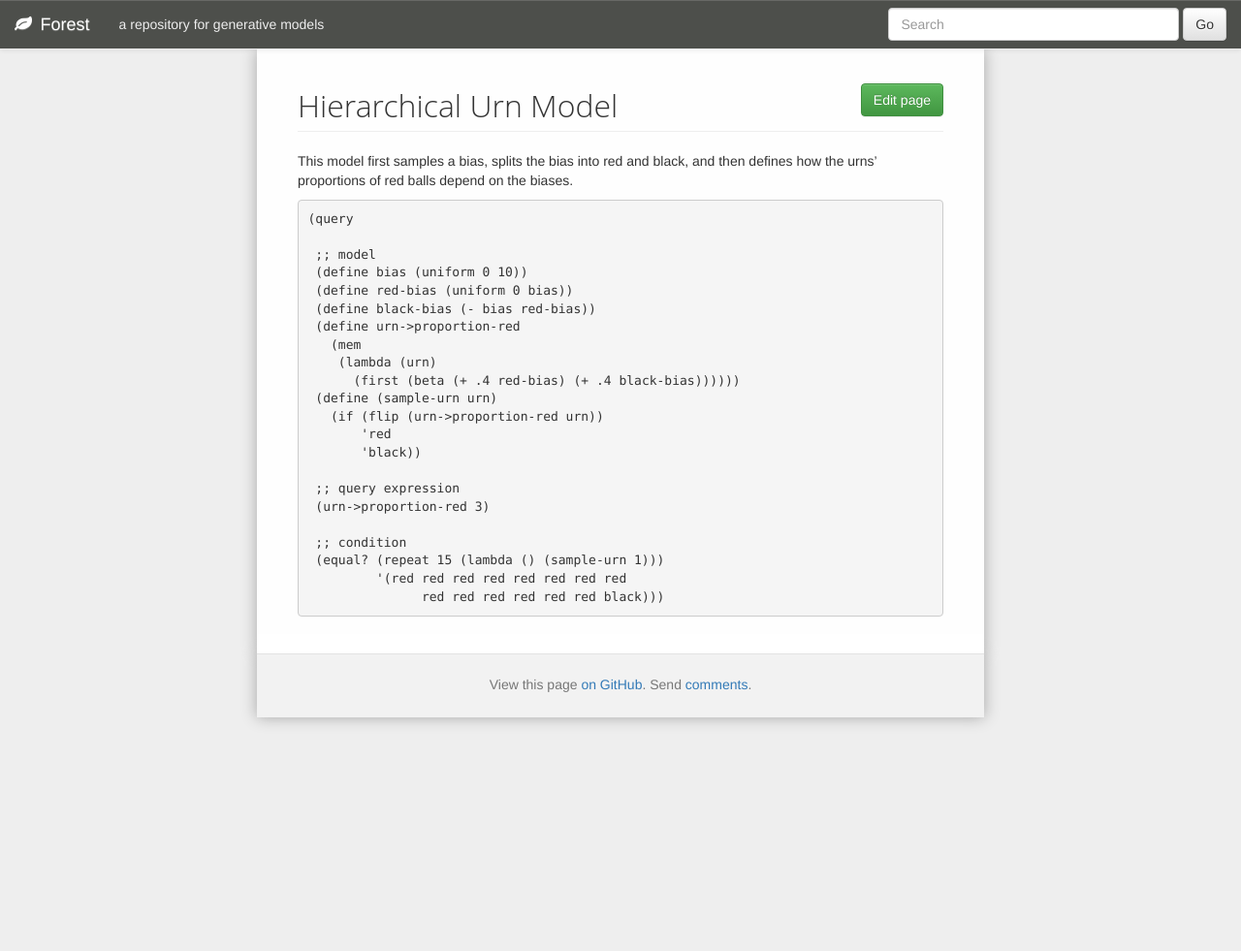
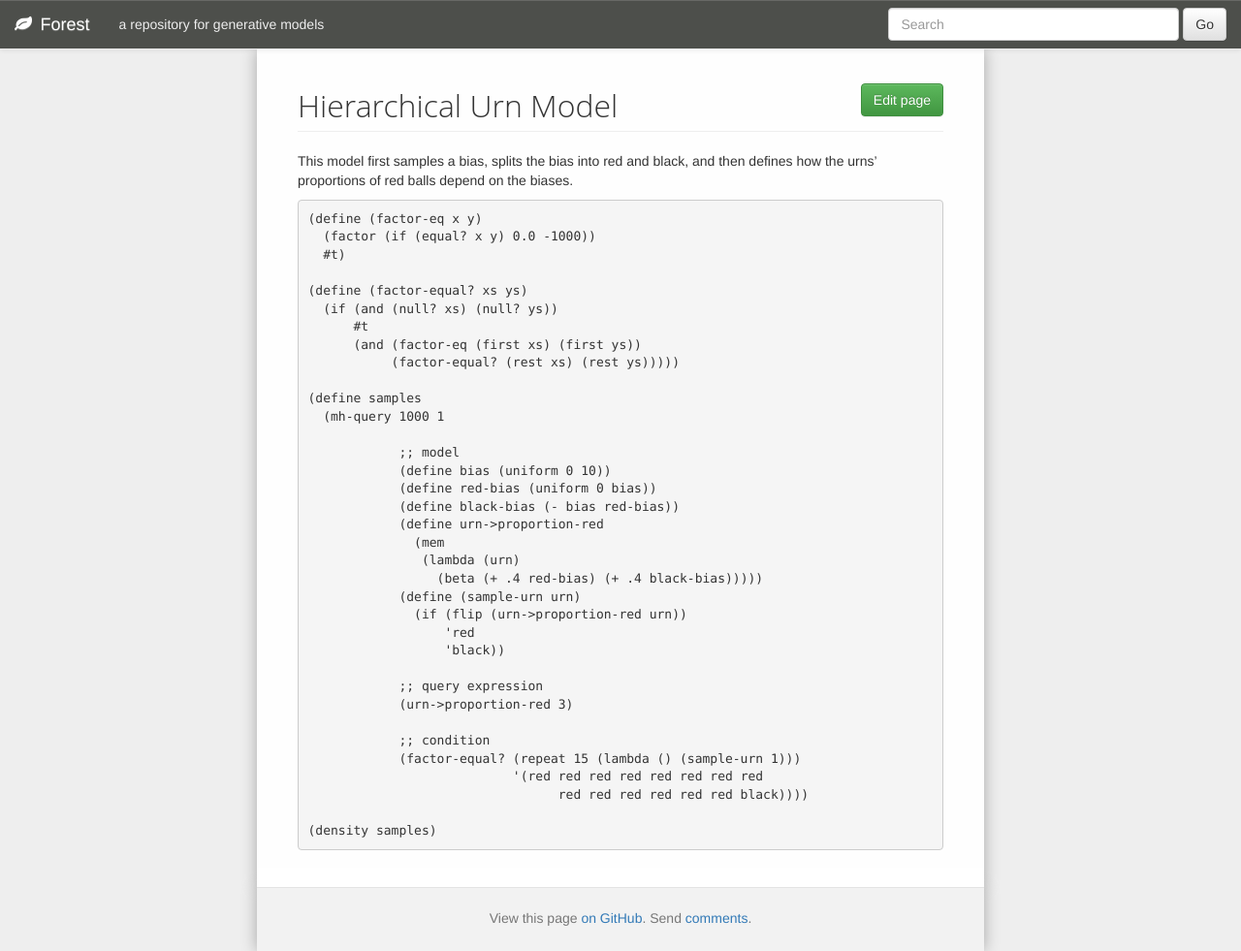
Before and after one commit to forestdb/forestdb.org, a Jekyll site: the page built from models/hierarchical-urn.md, in a window 1280 px wide. Shown: the whole page at 97% size. Built offline with Jekyll 4.4.1, drawn with Linux system fonts in a browser that asks for light colours; nearby versions of some CDN libraries; a script that is not in the unit is left out; before the commit the page ends 900 px from its top, so only the background shows below that.

Commit message:
Update hierarchical-urn.md

```diff
--- a/models/hierarchical-urn.md
+++ b/models/hierarchical-urn.md
@@ -10,25 +10,38 @@ This model first samples a bias, splits the bias into red and
 black, and then defines how the urns' proportions of red balls
 depend on the biases.
 
-    (query
+    (define (factor-eq x y)
+      (factor (if (equal? x y) 0.0 -1000))
+      #t)
 
-     ;; model
-     (define bias (uniform 0 10))
-     (define red-bias (uniform 0 bias))
-     (define black-bias (- bias red-bias))
-     (define urn->proportion-red
-       (mem
-        (lambda (urn)
-          (first (beta (+ .4 red-bias) (+ .4 black-bias))))))
-     (define (sample-urn urn)
-       (if (flip (urn->proportion-red urn))
-           'red
-           'black))
+    (define (factor-equal? xs ys)
+      (if (and (null? xs) (null? ys))
+          #t
+          (and (factor-eq (first xs) (first ys))
+               (factor-equal? (rest xs) (rest ys)))))
 
-     ;; query expression
-     (urn->proportion-red 3)
+    (define samples
+      (mh-query 1000 1
 
-     ;; condition
-     (equal? (repeat 15 (lambda () (sample-urn 1)))
-             '(red red red red red red red red
-                   red red red red red red black)))
+                ;; model
+                (define bias (uniform 0 10))
+                (define red-bias (uniform 0 bias))
+                (define black-bias (- bias red-bias))
+                (define urn->proportion-red
+                  (mem
+                   (lambda (urn)
+                     (beta (+ .4 red-bias) (+ .4 black-bias)))))
+                (define (sample-urn urn)
+                  (if (flip (urn->proportion-red urn))
+                      'red
+                      'black))
+
+                ;; query expression
+                (urn->proportion-red 3)
+
+                ;; condition
+                (factor-equal? (repeat 15 (lambda () (sample-urn 1)))
+                               '(red red red red red red red red
+                                     red red red red red red black))))
+
+    (density samples)
```
